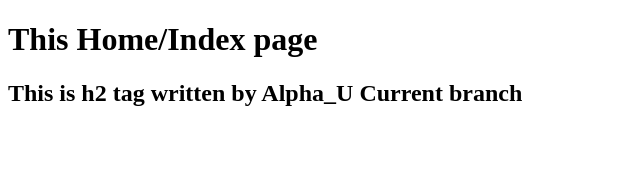
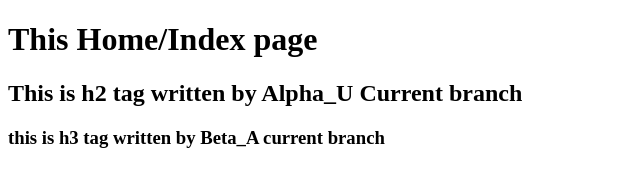
Before and after one commit to umairabdullah786/Smart-Git-Demo, a plain HTML site: page index.html in a window 1280 px wide. Shown: the whole page, without its empty margins (0-640 px from the left). Drawn offline with Linux system fonts and the light colour scheme.

Commit message:
this is h3 tag written by Beta_A current branch....Athar

```diff
--- a/index.html
+++ b/index.html
@@ -12,6 +12,8 @@
  	<h1>This Home/Index page</h1>
 
 
-   	<h2>This is h2 tag written by Alpha_U Current branch</h2>
+     <h2>This is h2 tag written by Alpha_U Current branch</h2>
+
+     <h3>this is h3 tag written by Beta_A current branch</h3>
  </body>
 </html>
```
